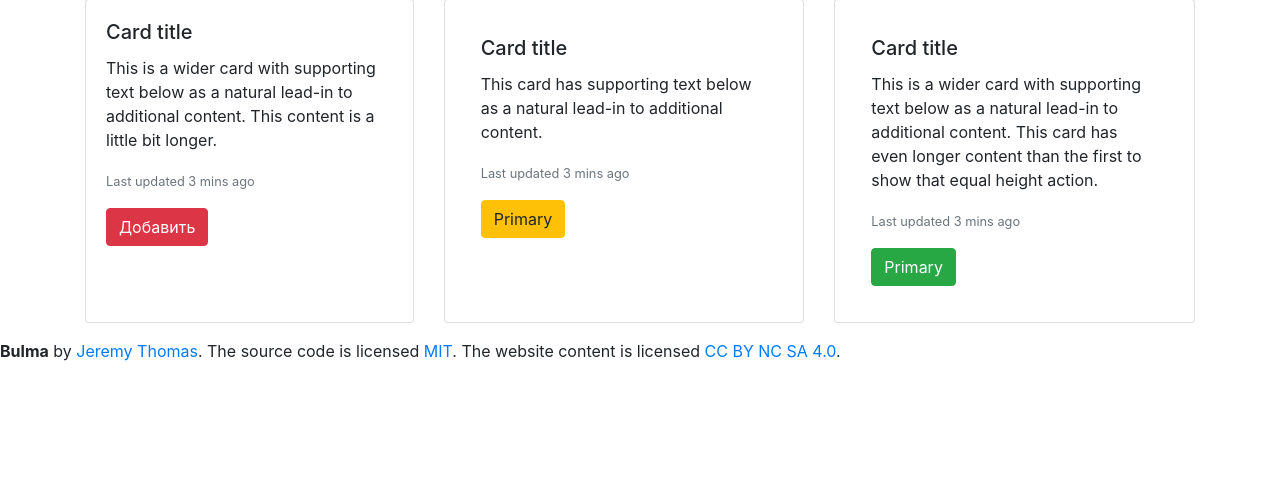
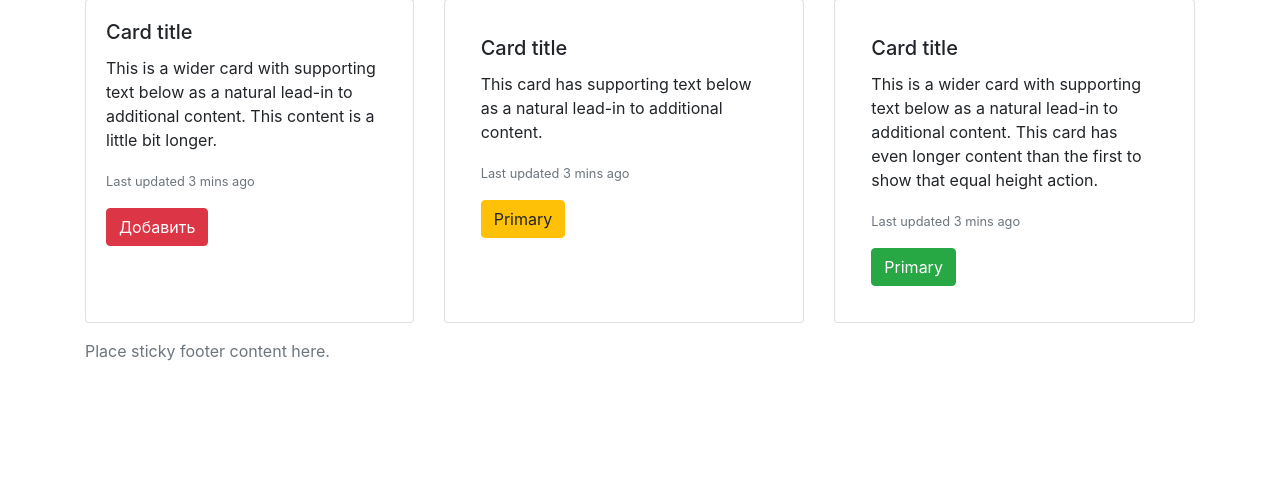
Before and after one commit to miromx/my_tasks_site, a Django app: page / in a window 1280 px wide. Shown: the part 73-567 px from the top of the page. Run offline with Django 3.2, Linux system fonts and the light colour scheme; data that the repository does not hold is empty; some libraries are stand-ins or nearby versions.

Commit message:
some changes

```diff
--- a/my_tasks_site/settings.py
+++ b/my_tasks_site/settings.py
@@ -38,6 +38,7 @@
     'django.contrib.messages',
     'django.contrib.staticfiles',
     'tasks.apps.TasksConfig',
+    'accounts.apps.AccountsConfig',
 ]
 
 MIDDLEWARE = [
--- a/my_tasks_site/urls.py
+++ b/my_tasks_site/urls.py
@@ -19,4 +19,6 @@
 urlpatterns = [
     path('admin/', admin.site.urls),
     path('', include('tasks.urls')),
+    path('accounts/', include('accounts.urls')),
+
 ]
--- a/templates/inc/_footer.html
+++ b/templates/inc/_footer.html
@@ -1,11 +1,5 @@
-
-
 <footer class="footer">
-  <div class="content has-text-centered">
-    <p>
-      <strong>Bulma</strong> by <a href="https://jgthms.com">Jeremy Thomas</a>. The source code is licensed
-      <a href="http://opensource.org/licenses/mit-license.php">MIT</a>. The website content
-      is licensed <a href="http://creativecommons.org/licenses/by-nc-sa/4.0/">CC BY NC SA 4.0</a>.
-    </p>
+  <div class="container">
+    <span class="text-muted">Place sticky footer content here.</span>
   </div>
 </footer>
--- a/templates/inc/_navbar.html
+++ b/templates/inc/_navbar.html
@@ -27,7 +27,7 @@
         <a class="nav-link disabled" href="#" tabindex="-1" aria-disabled="true">Disabled</a>
       </li>
     </ul>
-    <form class="form-inline my-2 my-lg-0">
+    <form class="form-inline my-2 my-lg-0 ">
       <input class="form-control mr-sm-2" type="search" placeholder="Search" aria-label="Search">
       <button class="btn btn-outline-success my-2 my-sm-0" type="submit">Search</button>
     </form>
```
